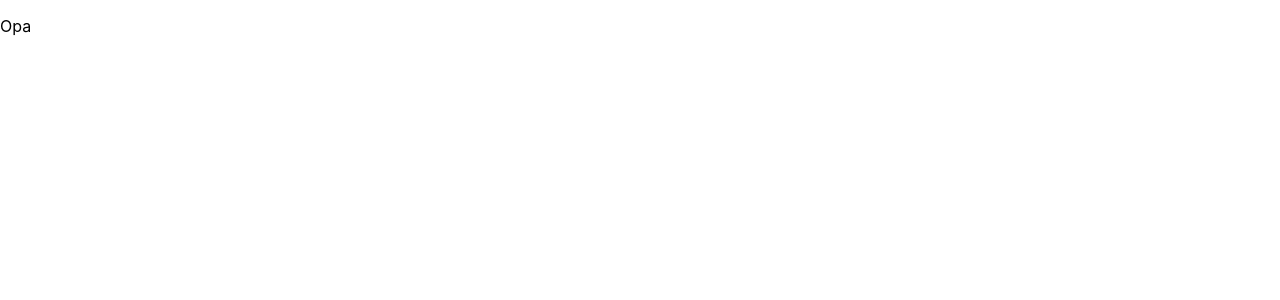
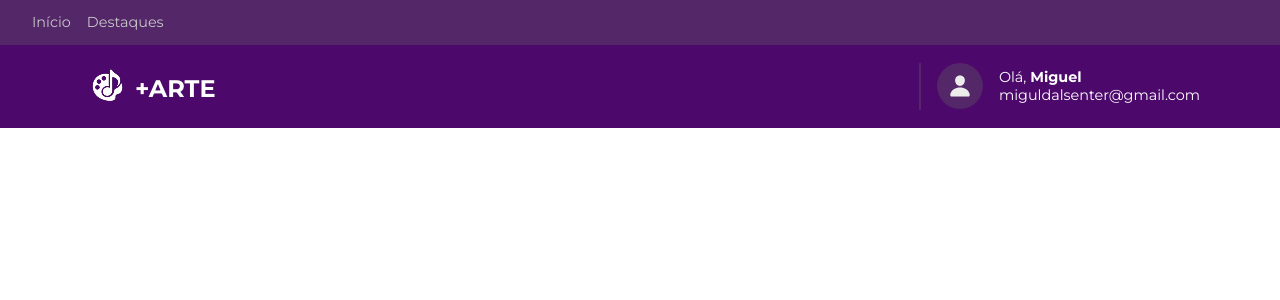
Before and after one commit to FelipeSVidal0/ArtistasFrontend, a React (Create React App) app: page / in a window 1280 px wide. Shown: the top 300 px of the page. Built offline with nearby package versions, Linux system fonts and the light colour scheme.

Commit message:
feat: navbar component finished

```diff
--- a/package.json
+++ b/package.json
@@ -3,12 +3,15 @@
   "version": "0.1.0",
   "private": true,
   "dependencies": {
+    "@ionic/react": "^8.7.7",
     "@testing-library/dom": "^10.4.1",
     "@testing-library/jest-dom": "^6.9.1",
     "@testing-library/react": "^16.3.0",
     "@testing-library/user-event": "^13.5.0",
+    "ionicons": "^8.0.13",
     "react": "^19.2.0",
     "react-dom": "^19.2.0",
+    "react-router-dom": "^7.9.4",
     "react-scripts": "5.0.1",
     "web-vitals": "^2.1.4"
   },
--- a/public/index.html
+++ b/public/index.html
@@ -1,20 +1,23 @@
 <!DOCTYPE html>
 <html lang="en">
+
 <head>
   <meta charset="utf-8" />
   <link rel="icon" href="%PUBLIC_URL%/favicon.ico" />
   <meta name="viewport" content="width=device-width, initial-scale=1" />
   <meta name="theme-color" content="#000000" />
-    <meta
-      name="description"
-      content="Web site created using create-react-app"
-    />
+  <meta name="description" content="Web site created using create-react-app" />
   <link rel="apple-touch-icon" href="%PUBLIC_URL%/logo192.png" />
   <!--
       manifest.json provides metadata used when your web app is installed on a
       user's mobile device or desktop. See https://developers.google.com/web/fundamentals/web-app-manifest/
     -->
   <link rel="manifest" href="%PUBLIC_URL%/manifest.json" />
+
+  <link rel="preconnect" href="https://fonts.googleapis.com">
+  <link rel="preconnect" href="https://fonts.gstatic.com" crossorigin>
+  <link href="https://fonts.googleapis.com/css2?family=Montserrat:ital,wght@0,100..900;1,100..900&display=swap"
+    rel="stylesheet">
   <!--
       Notice the use of %PUBLIC_URL% in the tags above.
       It will be replaced with the URL of the `public` folder during the build.
@@ -26,6 +29,7 @@
     -->
   <title>React App</title>
 </head>
+
 <body>
   <noscript>You need to enable JavaScript to run this app.</noscript>
   <div id="root"></div>
@@ -40,4 +44,5 @@
       To create a production bundle, use `npm run build` or `yarn build`.
     -->
 </body>
+
 </html>
--- a/src/App.js
+++ b/src/App.js
@@ -1,8 +1,9 @@
+import Home from "./pages/Home/Home";
+
 function App() {
+
   return (
-    <div>
-      <p>Opa</p>
-    </div>
+    <Home></Home>
   );
 }
 
--- /dev/null
+++ b/src/components/navbar/Navbar.css
@@ -0,0 +1,70 @@
+.navbar {
+    width: 100%;
+    height: 8rem;
+    background-color: var(--main-purple);
+}
+
+.nav-top {
+    width: 100%;
+    height: 35%;
+    background-color: var(--scd-purple);
+    padding: 0 2rem 0 2rem;
+    display: flex;
+    align-items: center;
+}
+
+.nav-top>ul {
+    list-style: none;
+    display: flex;
+    flex-direction: row;
+    gap: 1rem;
+}
+
+.nav-top ul>li {
+    color: var(--gray);
+    cursor: pointer;
+    font-size: 0.9rem;
+}
+
+.nav-bottom {
+    width: 100%;
+    height: 65%;
+    display: flex;
+    flex-direction: row;
+    align-items: center;
+    justify-content: space-between;
+    padding: 0 5rem 0 5rem;
+}
+
+.nav-bottom>div {
+    display: flex;
+    align-items: center;
+    color: #fff;
+}
+
+.nav-bottom div>h3 {
+    font-size: 1.5rem;
+    font-weight: 700;
+}
+
+.nav-user-data {
+    border-left: 2px solid var(--scd-purple);
+    padding-left: 1rem;
+    gap: 1rem;
+}
+
+.nav-user-data>ion-icon {
+    color: var(--light-gray);
+    font-size: 1.5rem;
+    background-color: var(--scd-purple);
+    padding: .7rem;
+    border-radius: 100%;
+}
+
+.nav-user-data div>p {
+    font-size: 0.9rem;
+}
+
+.nav-username {
+    font-weight: 700;
+}
--- /dev/null
+++ b/src/components/navbar/Navbar.js
@@ -0,0 +1,42 @@
+import { person } from 'ionicons/icons';
+import './Navbar.css';
+import { IonIcon } from '@ionic/react';
+
+function Navbar() {
+
+    const isLoggedIn = true;
+
+    return (
+        <nav className='navbar'>
+            <div className='nav-top'>
+                <ul>
+                    <li>Início</li>
+                    <li>Destaques</li>
+                </ul>
+            </div>
+
+            <div className='nav-bottom'>
+                <div>
+                    <img src={`${process.env.PUBLIC_URL}/logo.png`} alt='Logo do site'></img>
+                    <h3>+ARTE</h3>
+                </div>
+
+
+                {isLoggedIn ? (
+                    <div className='nav-user-data'>
+                        <IonIcon icon={person} />
+                        <div>
+                            <p>Olá, <span className='nav-username'>Miguel</span></p>
+                            <p>miguldalsenter@gmail.com</p>
+                        </div>
+                    </div>
+
+                ) : (
+                    <p>Entrar ou Cadastrar</p>
+                )}
+            </div>
+        </nav>
+    )
+}
+
+export default Navbar;
--- a/src/index.css
+++ b/src/index.css
@@ -1,3 +1,20 @@
+* {
+  margin: 0;
+  padding: 0;
+  box-sizing: border-box;
+  font-family: 'Montserrat', sans-serif;
+}
+
+:root {
+  --main-purple: #4C096B;
+  --scd-purple: #542769;
+  --light-purple: #A020F0;
+  --background: #E8EAEA;
+  --gray: #C7C7C7;
+  --light-gray: #ECECEC;
+
+}
+
 body {
   margin: 0;
   font-family: -apple-system, BlinkMacSystemFont, 'Segoe UI', 'Roboto', 'Oxygen',
--- a/src/index.js
+++ b/src/index.js
@@ -2,11 +2,23 @@ import React from 'react';
 import ReactDOM from 'react-dom/client';
 import './index.css';
 import App from './App';
+import { BrowserRouter } from 'react-router-dom';
+
+import { setupIonicReact } from '@ionic/react';
+
+import '@ionic/react/css/core.css';
+import '@ionic/react/css/normalize.css';
+import '@ionic/react/css/structure.css';
+import '@ionic/react/css/typography.css';
+
+setupIonicReact();
 
 const root = ReactDOM.createRoot(document.getElementById('root'));
 root.render(
   <React.StrictMode>
-    <App />
+    <BrowserRouter>
+      <App />
+    </BrowserRouter>
   </React.StrictMode>
 );
 
--- a/src/pages/Home/Home.js
+++ b/src/pages/Home/Home.js
@@ -1,7 +1,10 @@
+import Navbar from "../../components/navbar/Navbar";
+
 function Home() {
+
     return (
         <div>
-            <p>Opa</p>
+            <Navbar></Navbar>
         </div>
     );
 }
--- a/src/pages/Home/index.css
+++ b/src/pages/Home/index.css
@@ -0,0 +1,3 @@
+.navbar {
+    width: 100%;
+}
```
Also changed, not shown: public/logo.png (added), 1 other file (tests, documents, lock files or other folders). Lines whose indentation alone changed are shown as unchanged.
